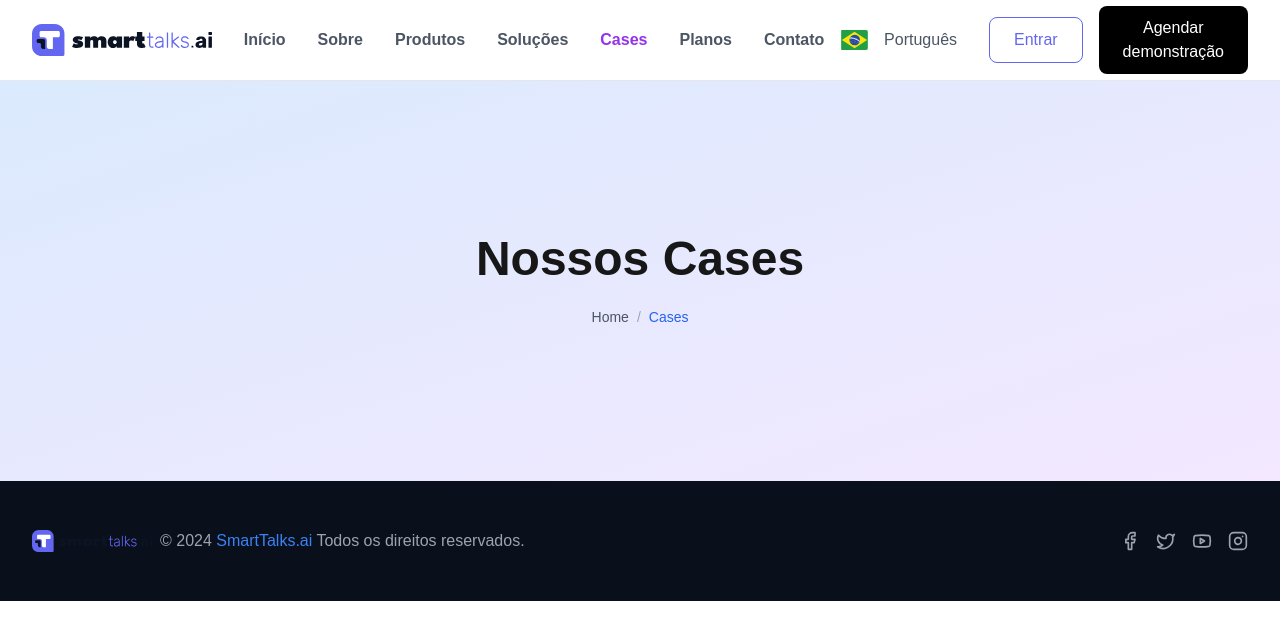
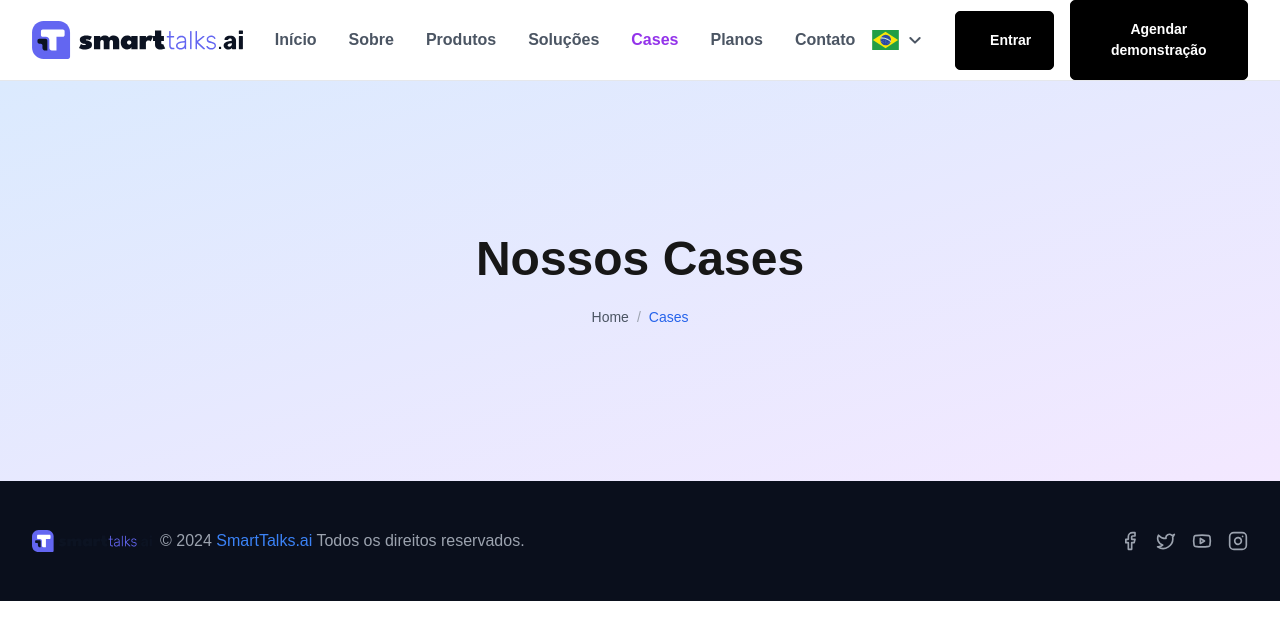
Before and after one commit to Protospi/smart-talks-website-app, a Next.js app: page /cases in a window 1280 px wide. Shown: the top 640 px of the page. Built offline with nearby package versions, Linux system fonts and the light colour scheme.

Commit message:
fix: header layout

```diff
--- a/src/app/globals.css
+++ b/src/app/globals.css
@@ -74,3 +74,76 @@ body {
   border: 4px solid rgba(209, 213, 219, 0.6);
   box-sizing: border-box;
 }
+
+.btn-style-two{
+  position: relative;
+  font-weight: 600;
+  font-size: 14px;
+  overflow: hidden;
+  text-align: center;
+  border-radius: 5px;
+  padding: 18px 34px;
+  display: inline-block;
+  border: 1px solid #000;
+  background-color: black;
+}
+
+.btn-style-two:before{
+  -webkit-transition-duration: 800ms;
+  transition-duration: 800ms;
+  position: absolute;
+  width: 200%;
+  height: 200%;
+  content: "";
+  top: -200%;
+  left: 50%;
+  -webkit-transform: translateX(-50%);
+  transform: translateX(-50%);
+  border-radius: 0 0 50% 50%;
+  z-index: 1;
+  background-color: #6366F1;
+}
+
+.btn-style-two:hover:before{
+  top: 0%;
+}
+
+.btn-style-two .btn-wrap{
+  position: relative;
+  z-index: 1;
+  float: left;
+  overflow: hidden;
+  display: inline-block;
+}
+
+.btn-style-two .btn-wrap .text-one{
+  position: relative;
+  display: block;
+  color: white;
+  transition: all 0.3s ease;
+  -o-transition: all 0.3s ease;
+  -webkit-transition: all 0.3s ease;
+}
+
+.btn-style-two:hover .btn-wrap .text-one:first-child{
+  -webkit-transform: translateY(-150%);
+  -ms-transform: translateY(-150%);
+  transform: translateY(-150%);
+}
+
+.btn-style-two .btn-wrap .text-two{
+  position: absolute;
+  top: 100%;
+  display: block;
+  color: white;
+  -webkit-transition: all 0.3s ease;
+  -o-transition: all 0.3s ease;
+  transition: all 0.3s ease;
+}
+
+.btn-style-two:hover .btn-wrap .text-two{
+  top: 50%;
+  -webkit-transform: translateY(-50%);
+  -ms-transform: translateY(-50%);
+  transform: translateY(-50%);
+}
--- a/src/components/site-header.tsx
+++ b/src/components/site-header.tsx
@@ -3,12 +3,48 @@
 import Link from "next/link"
 import Image from "next/image"
 import { usePathname } from 'next/navigation'
-import { useState } from 'react'
+import { useState, useRef, useEffect } from 'react'
 import 'flag-icons/css/flag-icons.min.css'
+
+type Language = {
+  code: string;
+  flag: string;
+  name: string;
+}
 
 export function SiteHeader() {
   const pathname = usePathname()
   const [isLanguageOpen, setIsLanguageOpen] = useState(false)
+  const dropdownRef = useRef<HTMLDivElement>(null)
+  const [selectedLanguage, setSelectedLanguage] = useState<Language>({
+    code: 'br',
+    flag: 'fi-br',
+    name: 'Português'
+  })
+
+  const languages: Language[] = [
+    { code: 'br', flag: 'fi-br', name: 'Português' },
+    { code: 'us', flag: 'fi-us', name: 'English' },
+    { code: 'es', flag: 'fi-es', name: 'Español' }
+  ]
+
+  useEffect(() => {
+    function handleClickOutside(event: MouseEvent) {
+      if (dropdownRef.current && !dropdownRef.current.contains(event.target as Node)) {
+        setIsLanguageOpen(false)
+      }
+    }
+
+    document.addEventListener('mousedown', handleClickOutside)
+    return () => {
+      document.removeEventListener('mousedown', handleClickOutside)
+    }
+  }, [])
+
+  const handleLanguageSelect = (language: Language) => {
+    setSelectedLanguage(language)
+    setIsLanguageOpen(false)
+  }
 
   const isActive = (path: string) => {
     return pathname === path ? "text-purple-600 font-bold" : "text-gray-600 hover:text-gray-900"
@@ -39,40 +75,56 @@ export function SiteHeader() {
             <Link href="/contato" className={`transition-colors ${isActive('/contato')}`}>Contato</Link>
           </div>
           <div className="flex items-center space-x-4">
-            <div className="relative">
+            <div className="relative" ref={dropdownRef}>
               <button
                 className="inline-flex items-center px-4 py-2 text-gray-600 hover:text-gray-900 transition-colors"
                 onClick={() => setIsLanguageOpen(!isLanguageOpen)}
               >
-                <span className="fi fi-br mr-2 rounded-sm" style={{ fontSize: '1.3em' }}></span>
-                <span className="ml-2">Português</span>
+                <span className={`fi ${selectedLanguage.flag}`} style={{ fontSize: '1.3em' }}></span>
+                <svg
+                  className="w-4 h-4 ml-2"
+                  fill="none"
+                  stroke="currentColor"
+                  viewBox="0 0 24 24"
+                >
+                  <path
+                    strokeLinecap="round"
+                    strokeLinejoin="round"
+                    strokeWidth={3}
+                    d="M19 9l-7 7-7-7"
+                  />
+                </svg>
               </button>
 
               {isLanguageOpen && (
-                <div className="absolute right-0 mt-2 w-40 rounded-md shadow-lg bg-[#6366F1] ring-1 ring-black ring-opacity-5">
+                <div className="absolute right-0 mt-2 w-40 rounded-lg shadow-lg bg-[#6366F1] ring-1 ring-black ring-opacity-5">
                   <div className="py-1" role="menu">
-                    <button className="w-full px-3 py-2 text-left text-sm text-white hover:bg-[#5254cc] flex items-center">
-                      <span className="fi fi-br" style={{ fontSize: '1.3em' }}></span>
-                      <span className="ml-1">Português</span>
-                    </button>
-                    <button className="w-full px-3 py-2 text-left text-sm text-white hover:bg-[#5254cc] flex items-center">
-                      <span className="fi fi-us" style={{ fontSize: '1.3em' }}></span>
-                      <span className="ml-1">English</span>
-                    </button>
-                    <button className="w-full px-3 py-2 text-left text-sm text-white hover:bg-[#5254cc] flex items-center">
-                      <span className="fi fi-es" style={{ fontSize: '1.3em' }}></span>
-                      <span className="ml-1">Español</span>
-                    </button>
+                    {languages.map((language) => (
+                      <button
+                        key={language.code}
+                        className="w-full px-3 py-2 text-left text-sm text-white hover:bg-[#5254cc] flex items-center first:rounded-t-lg last:rounded-b-lg"
+                        onClick={() => handleLanguageSelect(language)}
+                      >
+                        <span className={`fi ${language.flag}`} style={{ fontSize: '1.3em' }}></span>
+                        <span className="ml-1">{language.name}</span>
+                      </button>
+                    ))}
                   </div>
                 </div>
               )}
             </div>
-            <button className="px-6 py-2.5 text-[#6366F1] border border-[#6366F1] rounded-lg hover:bg-[#6366F1] hover:text-white transition-all duration-300">
-              Entrar
-            </button>
-            <button className="px-6 py-2.5 text-white bg-black rounded-lg hover:bg-black/90 transition-all duration-300">
-              Agendar demonstração
-            </button>
+            <a href="#" className="template-btn btn-style-two bg-black">
+              <span className="btn-wrap">
+                <span className="text-one text-white">Entrar</span>
+                <span className="text-two text-white">Entrar</span>
+              </span>
+            </a>
+            <a href="#" className="template-btn btn-style-two bg-black">
+              <span className="btn-wrap">
+                <span className="text-one text-white">Agendar demonstração</span>
+                <span className="text-two text-white">Agendar demonstração</span>
+              </span>
+            </a>
           </div>
         </nav>
       </div>
```
